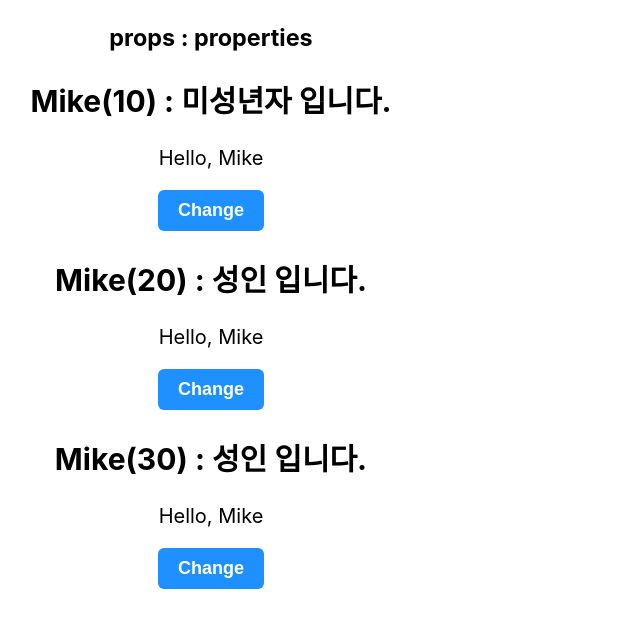
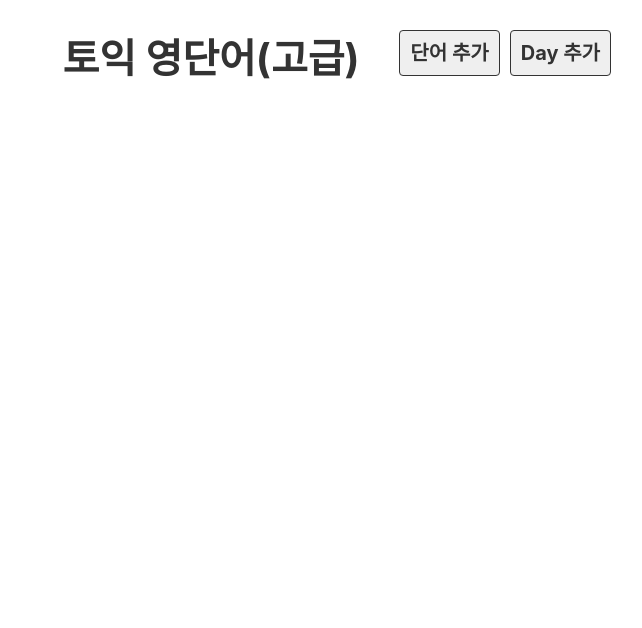
Before and after one commit to kyeongb-bin/reactVOCA, a React (Create React App) app: page / in a window 1280 px wide. Shown: the top 628 px of the page, without its empty margins (429-1071 px from the left). Built offline with nearby package versions, Linux system fonts and the light colour scheme.

Commit message:
Header.js 생성

```diff
--- a/src/App.js
+++ b/src/App.js
@@ -1,13 +1,10 @@
 import './App.css';
-import Hello from './component/Hello';
+import Header from './component/Header';
 
 function App() {
   return (
-    <div className="App">
-      <h3>props : properties</h3>
-      <Hello age={10}/>
-      <Hello age={20}/>
-      <Hello age={30}/>
+    <div className='App'>
+      <Header />
     </div>
   );
 }
--- /dev/null
+++ b/src/component/Header.js
@@ -0,0 +1,15 @@
+export default function Header() {
+    return <div className="header">
+        <h1>
+            <a>토익 영단어(고급)</a>
+        </h1>
+        <div className="menu">
+            <a href="#x" className="link">
+                단어 추가
+            </a>
+            <a href="#x" className="link">
+                Day 추가
+            </a>
+        </div>
+    </div>
+}
```
